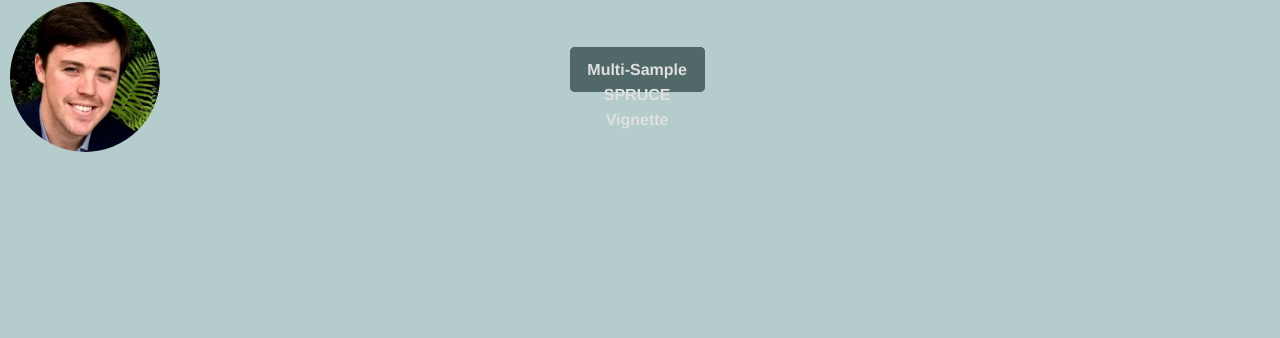
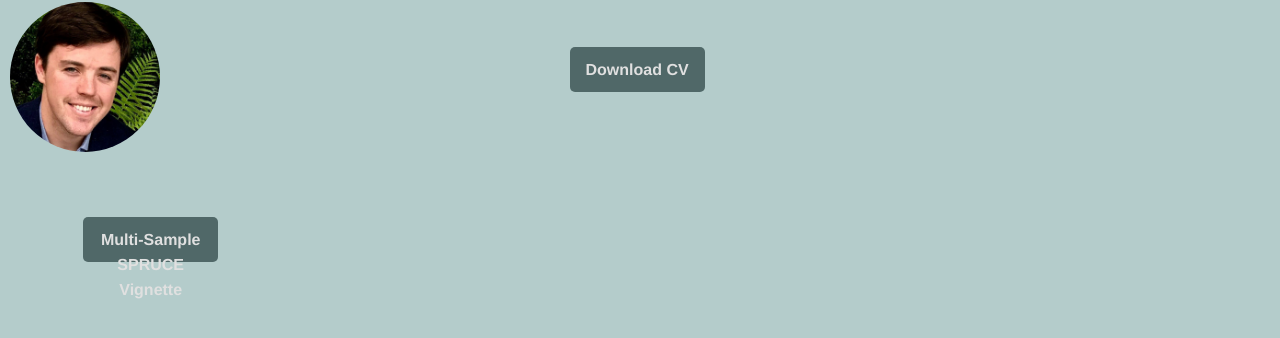
Before and after one commit to carter-allen/carter-allen.github.io, a plain HTML site: page index.html in a window 1280 px wide. Shown: the part 58-396 px from the top of the page. Drawn offline with Linux system fonts and the light colour scheme.

Commit message:
Update index.html
update html for the box

```diff
--- a/index.html
+++ b/index.html
@@ -22,8 +22,11 @@
         <div class="picture"></div>
         <div class="button-box">
             <a class="button" href="/cv.pdf" download="carter_allen_cv">Download CV</a>
+        </div>
+        <div class="button-box">
             <a class="button" href="/mouse_brain_multi.html">Multi-Sample SPRUCE Vignette</a>
         </div>
+
     </div>
 </body>
 
```
